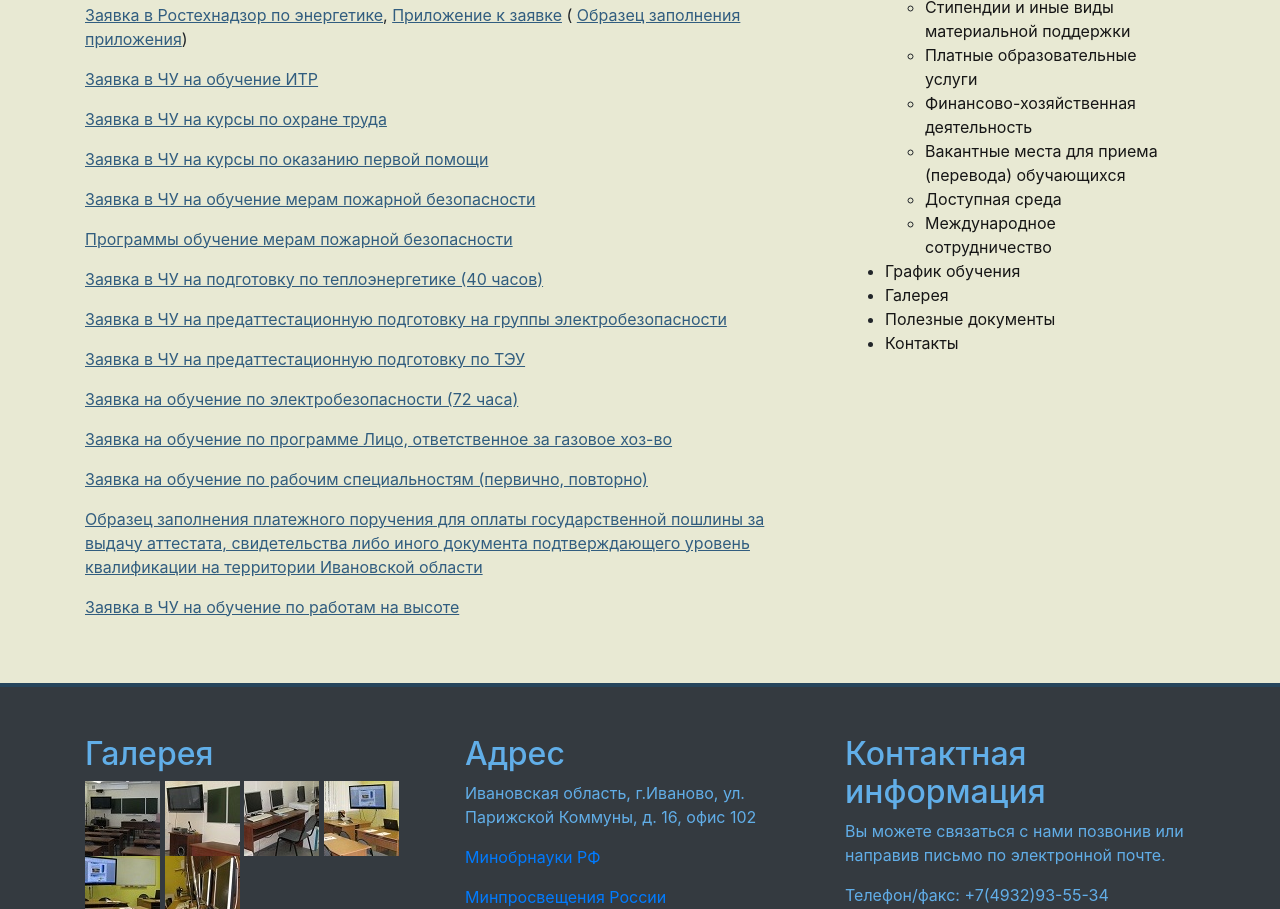
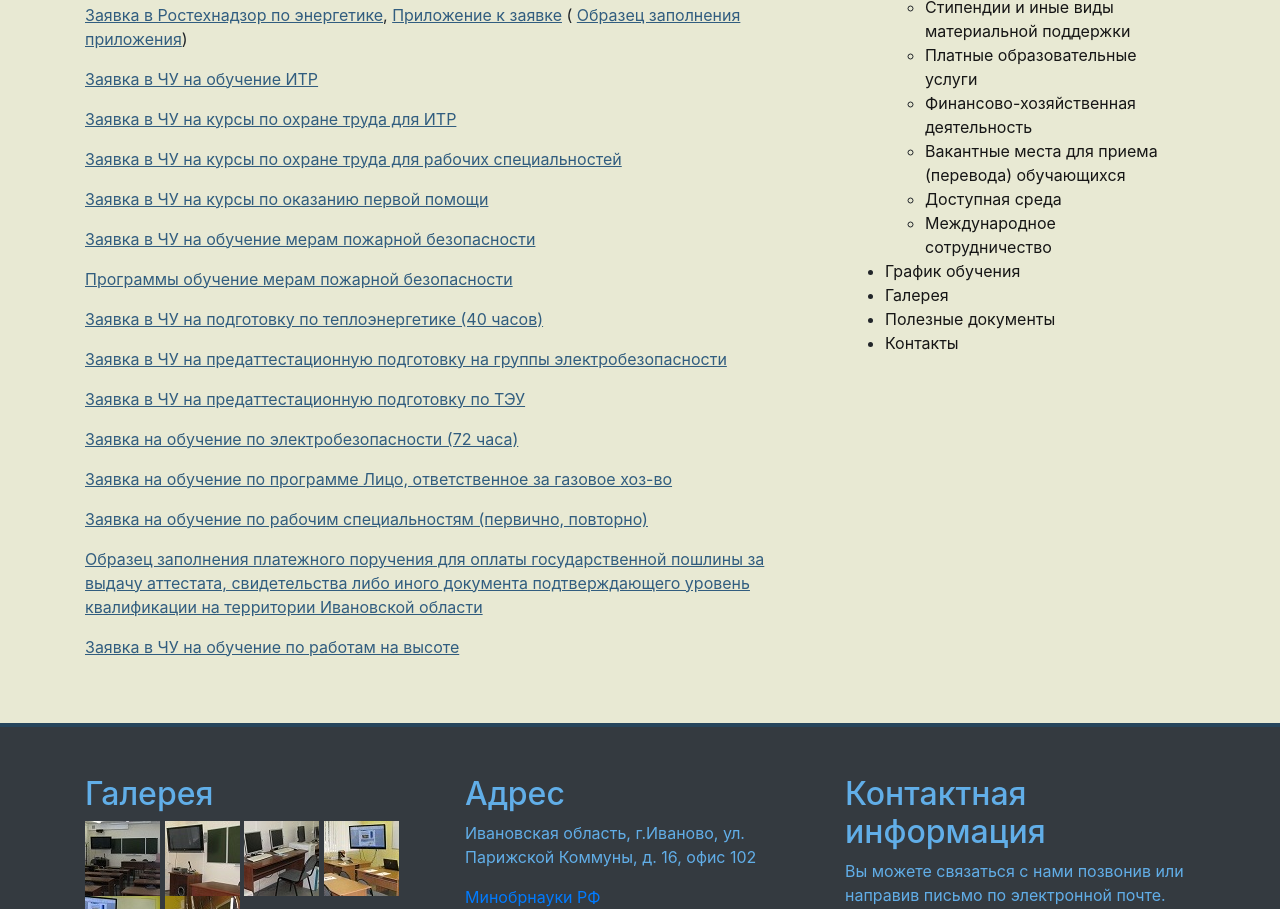
Before and after one commit to knikitin/oldsite, a website: page usefull.html in a window 1280 px wide. Shown: the part 1059-1968 px from the top of the page. Drawn offline with Linux system fonts and the light colour scheme.

Commit message:
Update usefull.html

```diff
--- a/usefull.html
+++ b/usefull.html
@@ -53,7 +53,8 @@
                   <a href="/Docs2/50_Obrazec_k_49_prilojenie_k_02.xls">Образец заполнения приложения</a>)
                 </p>
                 <p class="textosn"> <a href="/Docs2/14_Zajavka_v_ChU_na_obuchenie_ITR.doc">Заявка в ЧУ на обучение ИТР</a> </p>
-                <p class="textosn"> <a href="/Docs2/04_Zajavka_v_ChU_na_kursy_po_ohrane_truda.doc">Заявка в ЧУ на курсы по охране труда</a> </p>
+                <p class="textosn"> <a href="/Docs2/04_Zajavka_v_ChU_na_kursy_po_ohrane_truda_ITR.doc">Заявка в ЧУ на курсы по охране труда для ИТР</a> </p>
+                <p class="textosn"> <a href="/Docs2/16_Zajavka_v_ChU_na_kursy_po_ohrane_truda_RAB.doc">Заявка в ЧУ на курсы по охране труда для рабочих специальностей</a> </p>
                 <p class="textosn"> <a href="/Docs2/18_Zajavka_v_ChU_na_kursy_po_pervoi_pomoshi.doc">Заявка в ЧУ на курсы по оказанию первой помощи</a> </p>
                 <p class="textosn"> <a href="/Docs2/19_Zajavka_v_ChU_na_kursy_po_PB.doc">Заявка в ЧУ на обучение мерам пожарной безопасности </a> </p>
                 <p class="textosn"> <a href="/Docs2/51_progr_mera_PojBez.doc">Программы обучение мерам пожарной безопасности</a> </p>
```
